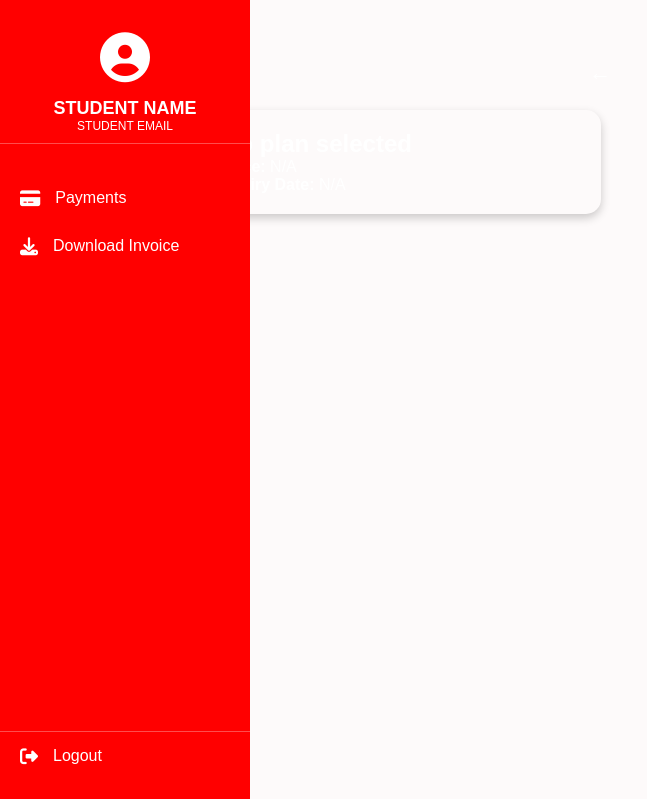
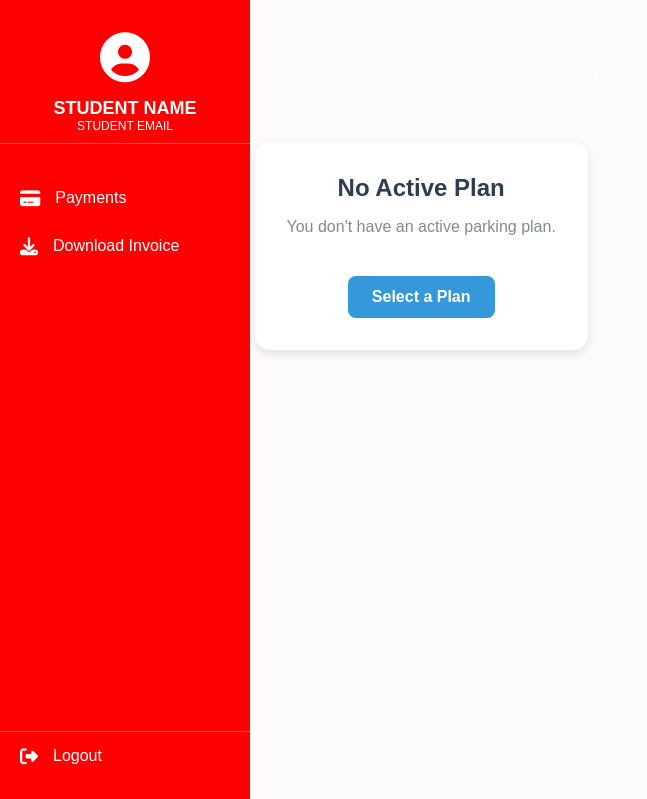
Before and after one commit to Nazneen8/Parking_Lot_Management_System, a PHP site: page /notifications.html in a window 1280 px wide. Shown: the top 799 px of the page, without its empty margins (0-647 px from the left). Run offline with PHP 8.4, Linux system fonts and the light colour scheme.

Commit message:
Fixed Notifications, Update files: Notification, PaymenVerification and Styles

```diff
--- a/CSS/styles.css
+++ b/CSS/styles.css
@@ -62,9 +62,12 @@ body {
     margin-bottom: 10px;
 }
 
+
 /*****************************************************************************************/
 
+
 /*LOGIN PAGES*/
+
 body {
     margin: 0;
     font-family: 'Segoe UI', Tahoma, Geneva, Verdana, sans-serif;
@@ -85,14 +88,11 @@ body {
     max-width: 600px;
     display: flex;
     flex-direction: column;
-
 }
 
 .right-section {
     flex: 1;
     display: flex;
-
-
 }
 
 .index-btn {
@@ -100,8 +100,10 @@ body {
     color: white;
     border: none;
     border-radius: 15px;
-  padding: 6px 16px;     /* reduced from 10px 25px */
-  font-size: 14px;       /* added to make text smaller */
+    padding: 6px 16px;
+    /* reduced from 10px 25px */
+    font-size: 14px;
+    /* added to make text smaller */
     font-weight: bold;
     cursor: pointer;
     margin-bottom: 30px;
@@ -109,7 +111,6 @@ body {
     top: 20px;
     position: absolute;
 }
-
 
 .left-section h2 {
     font-size: 24px;
@@ -206,7 +207,7 @@ body {
     width: 350px;
 }
 
-.sso-btn:hover{
+.sso-btn:hover {
     background-color: #666;
 }
 
@@ -220,26 +221,36 @@ body {
 
 
 /*******************************************************************************************************************/
+
+
 /*DASHBOARDS*/
+
 * {
     margin: 0;
     padding: 0;
     box-sizing: border-box;
 }
 
+
 /* Make sure the page takes full height */
-html, body {
+
+html,
+body {
     height: 100%;
     width: 100%;
 }
 
+
 /* Sidebar styling */
+
 .sidebar {
-  position: fixed;           /* Sticks to the left side */
+    position: fixed;
+    /* Sticks to the left side */
     top: 0;
     left: 0;
     width: 250px;
-  height: 100vh;             /* Full viewport height */
+    height: 100vh;
+    /* Full viewport height */
     background: #ff0000;
     color: #fff;
     display: flex;
@@ -248,9 +259,12 @@ html, body {
     padding: 20px 0;
 }
 
+
 /* Optional: make content beside sidebar visible */
+
 .main-content {
-  margin: 50px;        /* So it doesn’t hide under sidebar */
+    margin: 50px;
+    /* So it doesn’t hide under sidebar */
     padding: 200px;
     display: flex;
     justify-content: center;
@@ -306,10 +320,11 @@ html, body {
     border-top: 1px solid rgba(255, 255, 255, 0.3);
 }
 
+
 /* Main content */
+
 .main-content {
     flex: 1;
-
     display: flex;
     flex-direction: column;
     align-items: center;
@@ -372,7 +387,9 @@ html, body {
     transition: background-color 0.3s;
 }
 
+
 /* Color states */
+
 .parking-space[data-status="grey"] {
     background-color: grey;
 }
@@ -385,7 +402,10 @@ html, body {
     background-color: green;
 }
 
+
 /****************************************************************************************************************************/
+
+
 /*PAYMENTS PAGE*/
 
 .payment-body {
@@ -402,7 +422,7 @@ html, body {
     background: #fff;
     width: 600px;
     border-radius: 16px;
-  box-shadow: 0 4px 15px rgba(0,0,0,0.1);
+    box-shadow: 0 4px 15px rgba(0, 0, 0, 0.1);
     padding: 30px;
     text-align: center;
 }
@@ -424,7 +444,8 @@ header h1 {
     margin: auto;
 }
 
-.back-btn, .home-btn {
+.back-btn,
+.home-btn {
     background: black;
     border: black;
     font-size: 1.3rem;
@@ -486,7 +507,10 @@ header h1 {
     margin-top: 30px;
 }
 
+
 /********************************************************************************************************************************/
+
+
 /*****PAYMENT DETAILS PAGE*****/
 
 * {
@@ -510,7 +534,7 @@ body {
     width: 500px;
     border-radius: 12px;
     padding: 30px 40px;
-  box-shadow: 0 4px 15px rgba(0,0,0,0.1);
+    box-shadow: 0 4px 15px rgba(0, 0, 0, 0.1);
 }
 
 header {
@@ -631,16 +655,21 @@ header h1 {
     background-color: #e00000;
 }
 
+
 /**************************************************************************************************************************************/
+
+
 /* PAYMENT VERIFICATION*/
-.verify-body, .verify-container {
+
+.verify-body,
+.verify-container {
     max-width: 600px;
     margin: 50px auto;
     padding: 30px;
     text-align: center;
     background: #fff;
     border-radius: 20px;
-  box-shadow: 0 5px 20px rgba(0,0,0,0.1);
+    box-shadow: 0 5px 20px rgba(0, 0, 0, 0.1);
 }
 
 .verify-plans {
@@ -673,7 +702,10 @@ button:hover {
     background: #e40303;
 }
 
+
 /**************************************************************************************************************/
+
+
 /* NOTIFICATIONS PAGE */
 
 .notifications-container {
@@ -697,19 +729,106 @@ button:hover {
     padding: 20px;
     border-radius: 15px;
     color: white;
-  box-shadow: 0 4px 10px rgba(0,0,0,0.2);
+    box-shadow: 0 4px 10px rgba(0, 0, 0, 0.2);
 }
 
+
 /* Color alignment per package */
+
 .plan-card.month-to-month {
-  background-color: #5e9cdd; /* Blue */
+    background-color: #5e9cdd;
+    /* Blue */
 }
 
 .plan-card.yearly {
-  background-color: #54be6d; /* Green */
+    background-color: #54be6d;
+    /* Green */
 }
 
 .plan-card.daily {
-  background-color: #c9af5f; /* Yellow */
+    background-color: #c9af5f;
+    /* Yellow */
     color: #333;
 }
+
+
+/* Cancel Button Styles */
+
+.cancel-btn {
+    background: #e74c3c;
+    color: white;
+    border: none;
+    padding: 12px 24px;
+    border-radius: 8px;
+    cursor: pointer;
+    margin-top: 1.5rem;
+    font-size: 1rem;
+    font-weight: bold;
+    transition: background 0.3s ease;
+}
+
+.cancel-btn:hover {
+    background: #c0392b;
+    transform: translateY(-2px);
+}
+
+
+/* No Plan Card Styles */
+
+.no-plan-card {
+    background: white;
+    padding: 2rem;
+    border-radius: 15px;
+    box-shadow: 0 4px 10px rgba(0, 0, 0, 0.1);
+    margin: 2rem auto;
+    max-width: 400px;
+    text-align: center;
+}
+
+.no-plan-card h2 {
+    color: #2c3e50;
+    margin-bottom: 1rem;
+}
+
+.no-plan-card p {
+    color: #7f8c8d;
+    margin-bottom: 1.5rem;
+}
+
+.select-plan-btn {
+    background: #3498db;
+    color: white;
+    padding: 12px 24px;
+    border-radius: 8px;
+    text-decoration: none;
+    display: inline-block;
+    margin-top: 1rem;
+    font-weight: bold;
+    transition: background 0.3s ease;
+}
+
+.select-plan-btn:hover {
+    background: #2980b9;
+    transform: translateY(-2px);
+}
+
+
+/* Plan Card Content Styles */
+
+.plan-card h2 {
+    font-size: 1.5rem;
+    margin-bottom: 1rem;
+    text-align: center;
+}
+
+.plan-card p {
+    font-size: 1.1rem;
+    margin: 0.8rem 0;
+    text-align: left;
+    padding-left: 1rem;
+}
+
+.plan-card strong {
+    display: inline-block;
+    width: 150px;
+}
--- a/index.html
+++ b/index.html
@@ -1,11 +1,13 @@
 <!DOCTYPE html>
 <html lang="en">
+
 <head>
     <meta charset="UTF-8">
     <meta name="viewport" content="width=device-width, initial-scale=1.0">
     <title>IIE Rosebank Parking System</title>
     <link rel="stylesheet" href="CSS/styles.css">
 </head>
+
 <body>
     <div class="index_container">
         <div class="header">
@@ -39,4 +41,5 @@
         </div>
     </div>
 </body>
+
 </html>
--- a/notifications.html
+++ b/notifications.html
@@ -1,8 +1,9 @@
 <!DOCTYPE html>
 <html lang="en">
+
 <head>
     <meta charset="UTF-8">
-<meta name="viewport" content="width=device-width, initial-scale=1.0"/>
+    <meta name="viewport" content="width=device-width, initial-scale=1.0" />
     <title>Notifications</title>
     <!-- Font Awesome -->
     <link href="https://cdnjs.cloudflare.com/ajax/libs/font-awesome/6.4.0/css/all.min.css" rel="stylesheet">
@@ -11,6 +12,7 @@
 <a href="studentDashboard.html">
     <button class="back-btn">←</button>
 </a>
+
 <body>
     <div class="container">
         <!-- Sidebar -->
@@ -34,10 +36,31 @@
         </div>
     </div>
 
+    <script>
+        // Debug: Check what's actually in localStorage
+        console.log("LocalStorage selectedPlan:", localStorage.getItem("selectedPlan"));
 
-  <script>
-    // Retrieve the plan from localStorage
-    const plan = JSON.parse(localStorage.getItem("selectedPlan")) || { name: "No plan selected", price: "N/A" };
+        // Retrieve the plan from localStorage with better error handling
+        let plan;
+        try {
+            const planData = localStorage.getItem("selectedPlan");
+            if (planData) {
+                plan = JSON.parse(planData);
+            } else {
+                plan = {
+                    name: "No plan selected",
+                    price: "N/A"
+                };
+            }
+        } catch (error) {
+            console.error("Error parsing plan data:", error);
+            plan = {
+                name: "No plan selected",
+                price: "N/A"
+            };
+        }
+
+        console.log("Parsed plan:", plan);
 
         const notificationCard = document.getElementById("notification-card");
 
@@ -45,7 +68,7 @@
         const today = new Date();
         let expiryDate;
 
-    if (plan.name == "Month-to-month") {
+        if (plan.name === "Month-to-month") {
             expiryDate = new Date(today.setMonth(today.getMonth() + 1));
         } else if (plan.name === "Yearly") {
             expiryDate = new Date(today.setFullYear(today.getFullYear() + 1));
@@ -57,21 +80,43 @@
 
         // Format date
         const formatDate = (date) => {
-      const options = { year: 'numeric', month: 'long', day: 'numeric' };
+            const options = {
+                year: 'numeric',
+                month: 'long',
+                day: 'numeric'
+            };
             return date ? date.toLocaleDateString('en-ZA', options) : 'N/A';
         };
 
         // Display the card content dynamically
+        if (plan.name !== "No plan selected") {
             notificationCard.innerHTML = `
-      <div class="plan-card ${plan.name.toLowerCase().replaceAll(' ', '-')}">
+      <div class="plan-card ${plan.name.toLowerCase().replace(/ /g, '-')}">
         <h2>${plan.name}</h2>
         <p><strong>Price:</strong> ${plan.price}</p>
         <p><strong>Expiry Date:</strong> ${formatDate(expiryDate)}</p>
+        <button class="cancel-btn" onclick="cancelPlan()">Cancel Plan</button>
       </div>
     `;
+        } else {
+            notificationCard.innerHTML = `
+      <div class="no-plan-card">
+        <h2>No Active Plan</h2>
+        <p>You don't have an active parking plan.</p>
+        <a href="payments.html" class="select-plan-btn">Select a Plan</a>
+      </div>
+    `;
+        }
 
-
+        function cancelPlan() {
+            if (confirm("Are you sure you want to cancel your plan?")) {
+                localStorage.removeItem("selectedPlan");
+                alert("Plan cancelled successfully!");
+                location.reload();
+            }
+        }
     </script>
     </div>
 </body>
+
 </html>
```
Also changed, not shown: paymentVerification.html (+12 -32 lines). Lines whose indentation alone changed are shown as unchanged.
